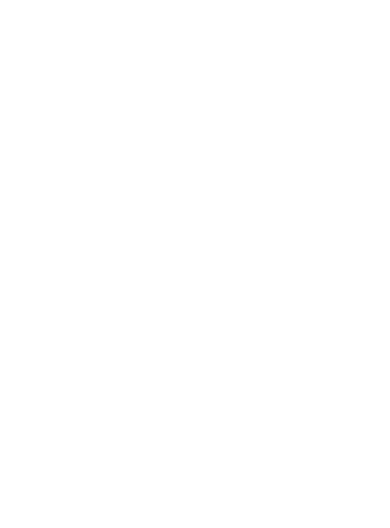
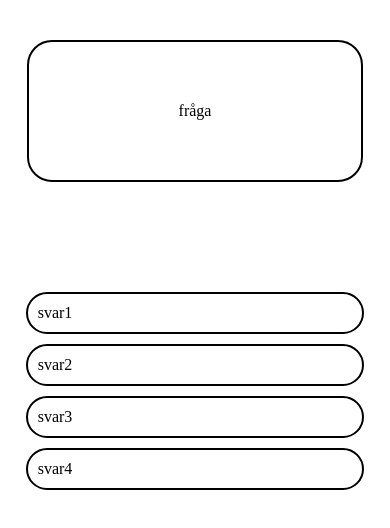
Before and after one commit to Kemal-Guclu/QuizGame-Team-1, a plain HTML site: page questions.html in a window 390 px wide. Drawn offline with Linux system fonts and the light colour scheme.

Commit message:
mobile layout done

```diff
--- /dev/null
+++ b/questions.css
@@ -0,0 +1,28 @@
+* {
+    margin: 0;
+    padding: 0;
+    box-sizing: border-box;
+}
+
+.maincontainer {
+    /*border: 1px solid black;*/
+    margin: 0 50px;
+    display: flex;
+    flex-direction: column;
+    align-items: center;
+}
+
+.questioncontainer {
+    border: 2px solid black;
+    border-radius: 25px;
+    margin: 40px 0 100px 0;
+    padding: 60px 150px;
+}
+
+.answercontainer {
+    border: 2px solid black;
+    border-radius: 25px;
+    margin-top: 10px;
+    padding: 10px 290px 10px 10px;
+
+}
--- a/questions.html
+++ b/questions.html
@@ -4,32 +4,33 @@
     <meta charset="UTF-8">
     <meta name="viewport" content="width=device-width, initial-scale=1.0">
     <title>Document</title>
+    <link rel="stylesheet" href="questions.css">
 </head>
 <body>
-    <div>
+    <div  class="maincontainer">
         <div class="questioncontainer">
             <!--frågan-->
-            <p class="question" id="question"></p>
+            <p class="question" id="question">fråga</p>
         </div>
 
         <div class="answercontainer">
             <!--svar 1-->
-            <p class="answer" id="answer1"></p>
+            <p class="answer" id="answer1">svar1</p>
         </div>
 
         <div class="answercontainer">
             <!--svar 2-->
-            <p class="answer" id="answer2"></p>
+            <p class="answer" id="answer2">svar2</p>
         </div>
 
         <div class="answercontainer">
             <!--svar 3-->
-            <p class="answer" id="answer3"></p>
+            <p class="answer" id="answer3">svar3</p>
         </div>
 
         <div class="answercontainer">
             <!--svar 4-->
-            <p class="answer" id="answer4"></p>
+            <p class="answer" id="answer4">svar4</p>
         </div>
     </div>
 </body>
```
